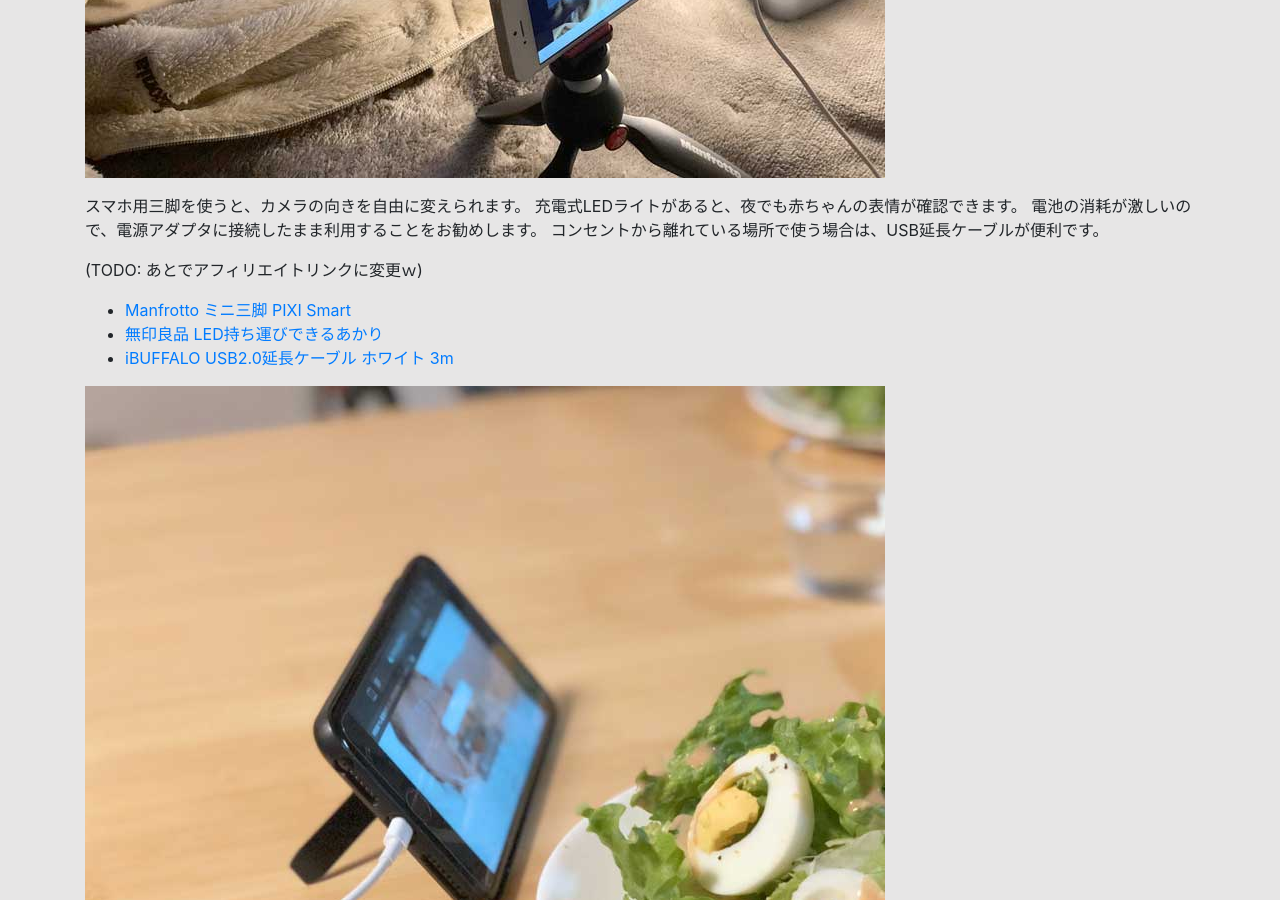
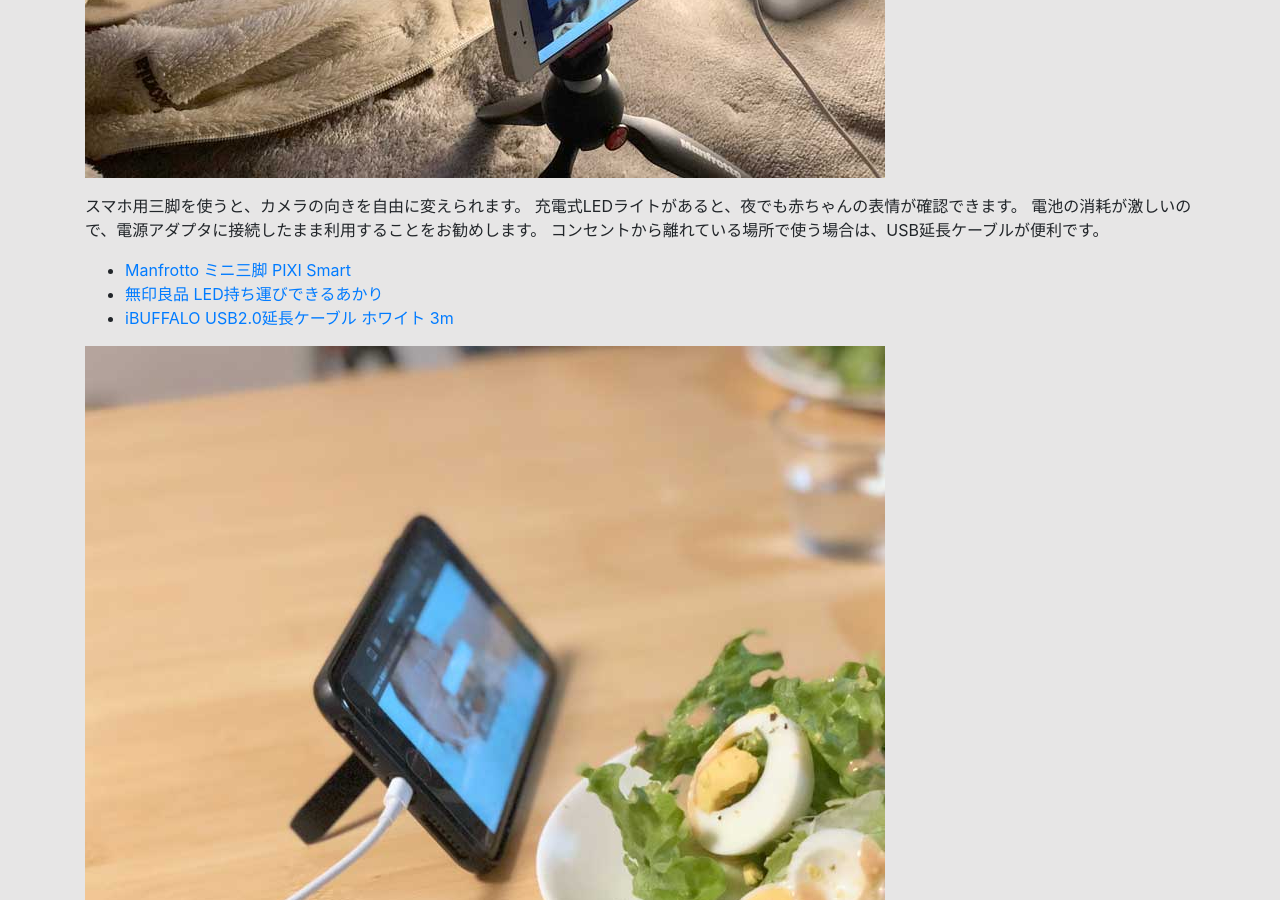
Before and after one commit to rotsuya/skyway-baby-monitor, a Jekyll site: the page built from index.md, in a window 1280 px wide and 900 px high, scrolled down 2146 px. Built offline with Jekyll 4.4.1, drawn with Linux system fonts in a browser that asks for light colours; some web fonts are replaced; our own code applies the rules of GitHub Pages for plain Markdown files; some of the changed text lies outside the part shown.

Commit message:
Eliminate comments

```diff
--- a/index.md
+++ b/index.md
@@ -32,7 +32,6 @@
 多くの台数でモニターしたい方は、[高度な使い方](#advanced)をお読みください。
 {% endcomment %}
 
-
 # より便利な使いかた
 {: .text-muted .my-5 }
 
@@ -43,8 +42,6 @@
 電池の消耗が激しいので、電源アダプタに接続したまま利用することをお勧めします。
 コンセントから離れている場所で使う場合は、USB延長ケーブルが便利です。
 
-(TODO: あとでアフィリエイトリンクに変更ｗ)
-
 - [Manfrotto ミニ三脚 PIXI Smart](https://www.amazon.co.jp/dp/B0169SORBO/){: target="blank" }
 - [無印良品 LED持ち運びできるあかり](https://lohaco.jp/product/9741156/){: target="blank" }
 - [iBUFFALO USB2.0延長ケーブル ホワイト 3m](https://www.amazon.co.jp/dp/B007STDM2O/){: target="blank" }
@@ -52,8 +49,6 @@
 ![monitor](monitor.jpg){: .img-fluid }
 
 台所などでモニターする場合は、スタンドになるもスマホケースが便利です。
-
-(TODO: あとでアフィリエイトリンクに変更ｗ)
 
 - [TOPEAK ライドケース](https://www.amazon.co.jp/dp/B06XCQBVYY/){: target="blank" }
 
@@ -101,8 +96,6 @@
 このアプリが物足りなく感じる方は、試してみてください。
 iPhone用アプリには、次のようなものがあるようです。
 
-(TODO: あとでアフィリエイトリンクに変更ｗ)
-
 - [ベビーモニター 3G](https://itunes.apple.com/jp/app/id490077681?mt=8){: target="blank" }
 - [Cloud Baby Monitor](https://itunes.apple.com/jp/app/id432791399?mt=8){: target="blank" }
 - [Baby Monitor for iPhone](https://itunes.apple.com/jp/app/id882770893?mt=8){: target="blank" }
```
